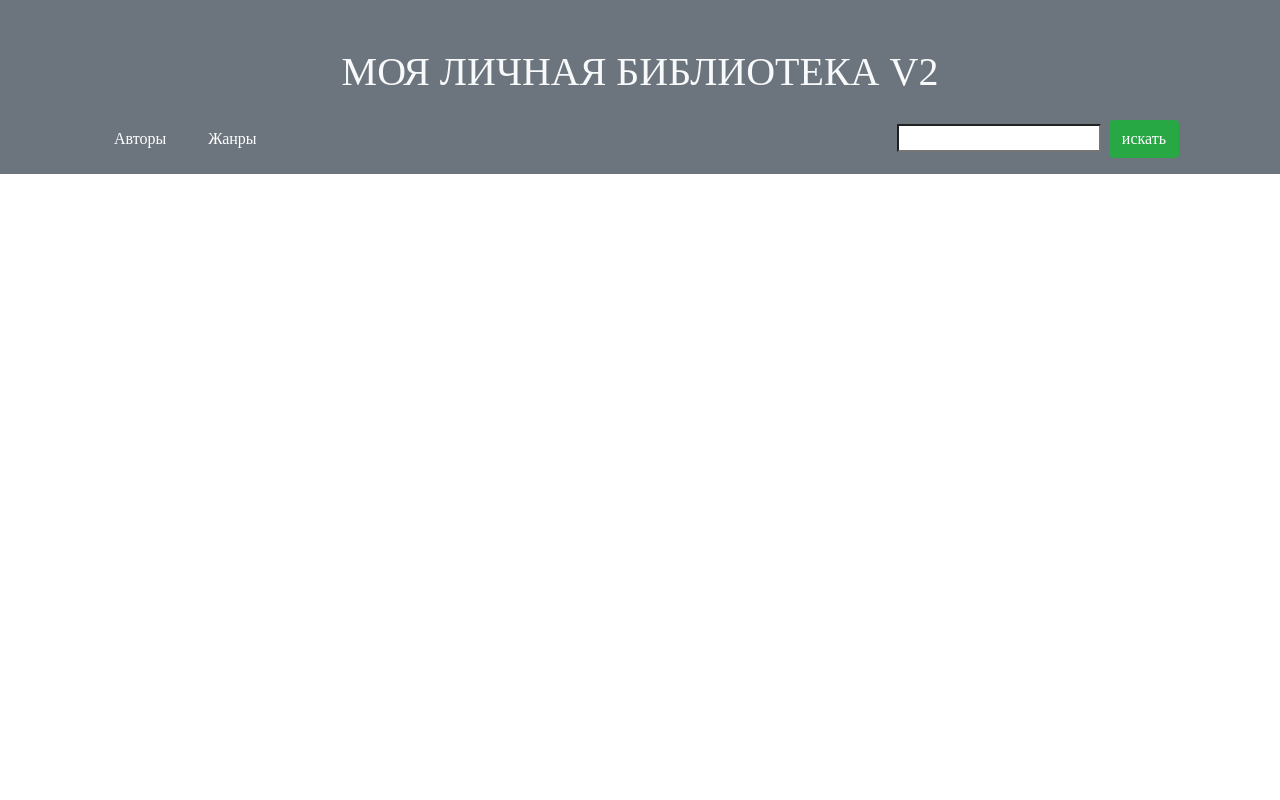
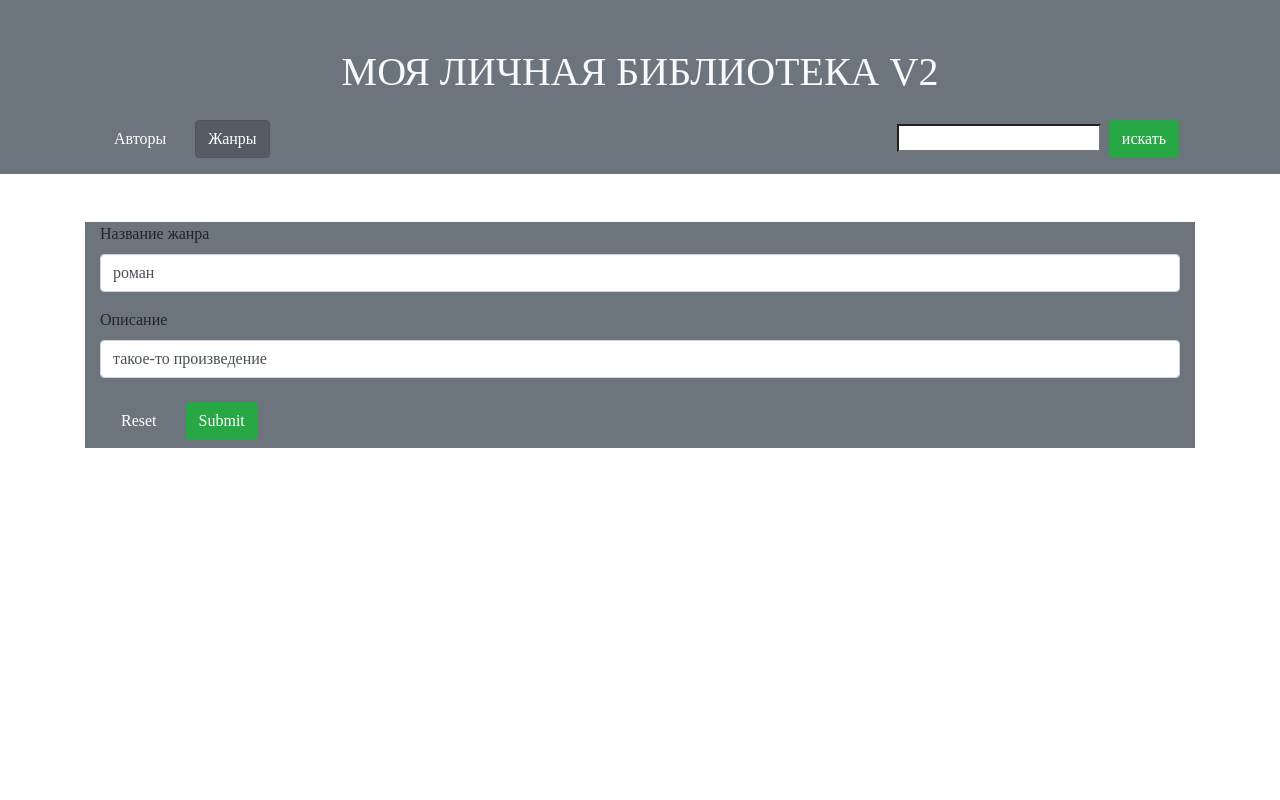
Before and after one commit to btcthirst/spa-v002, an Angular app: page /genres/update/1 in a window 1280 px wide. Before the commit this address led to /. Shown: the top 800 px of the page. Built offline with nearby package versions, Linux system fonts and the light colour scheme.

Commit message:
implemented updating genre

```diff
--- a/src/app/genres/create/create.component.ts
+++ b/src/app/genres/create/create.component.ts
@@ -35,7 +35,7 @@ export class CreateComponent implements OnInit {
         key: "description",
         label: "Описание",
         required: true,
-        order: 1
+        order: 2
       }),
     ]
   }
--- a/src/app/genres/genre-view/genre-view.component.html
+++ b/src/app/genres/genre-view/genre-view.component.html
@@ -15,7 +15,7 @@
                 <td>{{ item.name }}</td>
                 <td>{{ item.description }}</td>
                 <td>
-                    <input class="btn btn-primary m-2" type="button" value="Редактировать">
+                    <input class="btn btn-primary m-2" (click)="toUpdateGenre(item.id)" type="button" value="Редактировать">
                     <input class="btn btn-danger m-2" (click)="deleteGenre(item.id)" type="button" value="Удалить">
                 </td>
             </tr>
--- a/src/app/genres/genre-view/genre-view.component.ts
+++ b/src/app/genres/genre-view/genre-view.component.ts
@@ -1,4 +1,5 @@
 import { Component, OnInit } from '@angular/core';
+import { Router } from '@angular/router';
 import { Genre } from 'src/app/models/genre';
 import { GenreCrudService } from 'src/app/services/genre-crud.service';
 
@@ -10,7 +11,10 @@ import { GenreCrudService } from 'src/app/services/genre-crud.service';
 })
 export class GenreViewComponent implements OnInit {
 
-  constructor(private genreCRUD: GenreCrudService) { }
+  constructor(
+    private genreCRUD: GenreCrudService,
+    private router: Router,
+    ) { }
   list!:Genre[]
   ngOnInit(): void {
     this.getGenre()
@@ -19,8 +23,8 @@ export class GenreViewComponent implements OnInit {
   getGenre(){
     this.list = this.genreCRUD.getAllGenres()
   }
-  updateGenre(g: Genre){
-
+  toUpdateGenre(id:number){
+    this.router.navigate([`/genres/update/${id}`])
   }
 
   deleteGenre(id: number){
--- a/src/app/genres/genres-routing.module.ts
+++ b/src/app/genres/genres-routing.module.ts
@@ -8,7 +8,7 @@ const routes: Routes = [
     children:[
       {path:'',component: GenreViewComponent},
       {path:'create', component: CreateComponent},
-      {path:'update', component: UpdateComponent}
+      {path:'update/:id', component: UpdateComponent}
     ]
   },
 ];
--- a/src/app/genres/update/update.component.html
+++ b/src/app/genres/update/update.component.html
@@ -1 +1,16 @@
-<p>update works!</p>
+<div class="container bg-secondary mt-5">
+   <form class="form-group" novalidate [formGroup]="updForm" (ngSubmit)="onSubmit()">
+        <div class="form-group">
+           <label for="name"> Название жанра</label>
+           <input id="name" type="text" class="form-control" [ngModel]="updGenre.name" formControlName="name">
+        </div>
+        <div class="form-group">
+            <label for="description">Описание</label>
+            <input id="description" type="text" class="form-control" [ngModel]="updGenre.description" formControlName="description">
+        </div>
+        <div class="form-group">
+            <input class="btn btn-secondary m-2" type="reset" >
+            <input class="btn btn-success m-2" type="submit" >
+        </div>
+   </form>
+</div>
--- a/src/app/genres/update/update.component.ts
+++ b/src/app/genres/update/update.component.ts
@@ -1,15 +1,67 @@
-import { Component, OnInit } from '@angular/core';
+import { AfterContentChecked, AfterContentInit, AfterViewChecked, AfterViewInit, Component, DoCheck, OnChanges, OnDestroy, OnInit, ViewChild } from '@angular/core';
+import { FormControl, FormGroup, Validators } from '@angular/forms';
+import { ActivatedRoute, Router } from '@angular/router';
+import { BaseElement } from 'src/app/models/base-element';
+import { Genre } from 'src/app/models/genre';
+import { TextBoxElement } from 'src/app/models/textbox-element';
+import { GenreCrudService } from 'src/app/services/genre-crud.service';
 
 @Component({
   selector: 'app-update',
   templateUrl: './update.component.html',
   styleUrls: ['./update.component.css']
 })
-export class UpdateComponent implements OnInit {
+export class UpdateComponent implements OnInit{
+  id =0
+  updGenre!: Genre
+  updForm!: FormGroup
 
-  constructor() { }
+
+  constructor(
+    private cruds: GenreCrudService,
+    private router: Router,
+    private activatedRoute: ActivatedRoute,
+    ) { }
 
   ngOnInit(): void {
+   this.createForm()
+   this.getId()
+   this.getData()
+  }
+
+  createForm(){
+    this.updForm= new FormGroup({
+      name: new FormControl("", Validators.required),
+      description: new FormControl("", Validators.required)
+    })
+  }
+
+  getData(){
+    let test =this.cruds.getGenreByID(this.id)
+    if(test!=null){
+      this.updGenre = test
+    }
+
+  }
+
+  getId(){
+    this.activatedRoute.params.subscribe(res=>{
+      if(res.id){
+        this.id= res.id
+      }
+    })
+  }
+
+
+
+  onSubmit(){
+    if(this.updForm.valid){
+      this.updGenre.name = this.updForm.controls.name.value
+      this.updGenre.description = this.updForm.controls.description.value
+      this.cruds.updateGenre(this.updGenre)
+      this.router.navigate(['/genres'])
+    }
+
   }
 
 }
--- a/src/app/services/genre-crud.service.ts
+++ b/src/app/services/genre-crud.service.ts
@@ -11,12 +11,12 @@ export class GenreCrudService {
     private genreDB: GenreDbService
   ) { }
 
-  getAllGenres(){
+  getAllGenres(): Genre[]{
     return this.genreDB.getAllGenres()
   }
 
-  getGenreByID(id: number){
-    this.genreDB.getGenreByID(id)
+  getGenreByID(id: number): Genre|null{
+    return this.genreDB.getGenreByID(id)
   }
 
   createGenre(g: Genre){
--- a/src/app/services/genre-db.service.ts
+++ b/src/app/services/genre-db.service.ts
@@ -34,14 +34,14 @@ export class GenreDbService {
     return this.getFromLocalStorage()
   }
 
-  getGenreByID(id: number):Genre|undefined{
+  getGenreByID(id: number):Genre|null{
 
     for(let g of this.genres){
       if(g.id==id){
        return  g
       }
     }
-    return
+    return null
   }
 
   createGenre(g: Genre){
@@ -57,6 +57,7 @@ export class GenreDbService {
         g.description= genre.description
       }
     }
+    this.writeToLocalStorage(this.genres)
   }
 
   deleteGenre(id: number){
```
